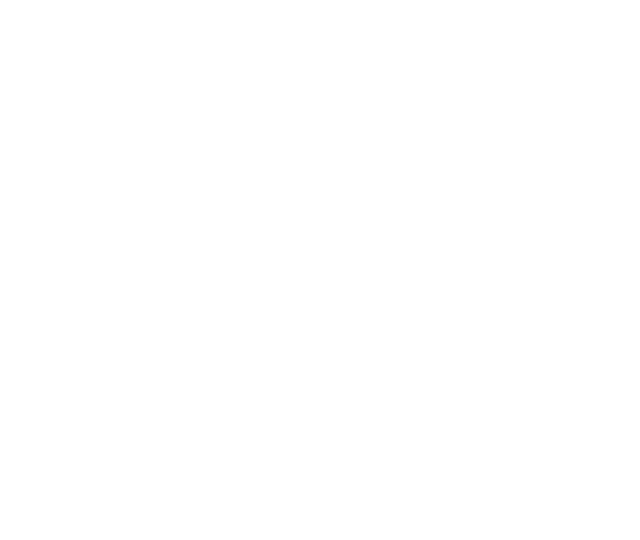
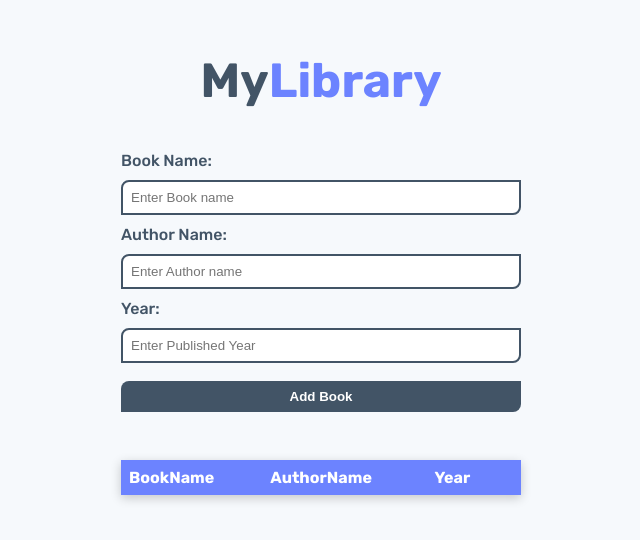
Before and after one commit to SubrinaTanjin27/Book-list, a plain HTML site: page index.html in a window 1280 px wide. Shown: the whole page, without its empty margins (319-959 px from the left). Drawn offline with Linux system fonts and the light colour scheme.

Commit message:
2nd commit

```diff
--- a/index.html
+++ b/index.html
@@ -1,15 +1,74 @@
 <!DOCTYPE html>
 <html lang="en">
+
 <head>
     <meta charset="UTF-8">
     <meta http-equiv="X-UA-Compatible" content="IE=edge">
     <meta name="viewport" content="width=device-width, initial-scale=1.0">
     <link rel="stylesheet" href="/src/css/style.css">
+    <link rel="stylesheet" href="https://cdnjs.cloudflare.com/ajax/libs/font-awesome/6.1.1/css/all.min.css">
     <title>Our BookList</title>
 </head>
+
 <body>
 
+    <div class="container">
+        <!-- starting of header section -->
+
+        <section class="header">
+            <div class="logo">
+                <h1>My<span class="theme-color">Library
+                    </span></h1>
+            </div>
+
+        </section>
+        <!-- end of header section -->
+
+        <!-- starting of input section -->
+
+        <section class="input">
+
+            <div class="lebel">
+                Book Name:
+            </div>
+            <div class="input-text">
+                <input class="inpt-text" type="text" id="book-name" placeholder="Enter Book name">
+            </div>
+
+
+            <div class="lebel">
+                Author Name:
+            </div>
+            <div class="input-text">
+                <input class="inpt-text" type="text" id="author-name" placeholder="Enter Author name">
+            </div>
+
+            <div class="lebel">
+                Year:
+            </div>
+            <div class="input-text">
+                <input class="inpt-text" type="text" id="year" placeholder="Enter Published Year">
+            </div>
+            <button class="main-button">Add Book</button>
+        </section>
+
+        <section class="table">
+            <table id="book-table">
+                <tr>
+                <th>BookName</th>
+                <th>AuthorName</th>
+                <th>Year</th>
+                <th></th>
+            </tr>
+            <tbody id="book-list"></tbody>
+            </table>
+        </section>
+
+
+
+    </div>
 
     <script src="/src/js/script.js"></script>
 </body>
+
 </html>
--- a/src/css/style.css
+++ b/src/css/style.css
@@ -1,6 +1,141 @@
 /* Resetting Basic Style */
+
+@import url('https://fonts.googleapis.com/css2?family=Rubik:ital,wght@0,300;0,400;0,500;0,700;1,400&display=swap');
+:root {
+  --family: 'Rubik', sans-serif;
+  --secondary: #425466;
+  --primary: #6c83ff;
+}
+
 * {
   margin: 0;
   padding: 0;
   box-sizing: border-box;
 }
+body {
+  background-color: #f6f9fc;
+  text-align: center;
+  margin: 0 auto;
+  font-family: var(--family);
+  color: var(--secondary);
+}
+
+.container {
+  width: 100%;
+  max-width: 600px;
+  margin: 0 auto;
+}
+.theme-color {
+  color: var(--primary);
+}
+.alert {
+  max-width: 400px;
+  width: 100%;
+  margin: 0 auto;
+  padding: 8px;
+  color: white;
+  border-radius: 8px;
+  margin-bottom: 8px;
+}
+.header .logo {
+  padding: 12px;
+  margin-top: 40px;
+  margin-bottom: 30px;
+}
+.red {
+  background-color: red;
+}
+.green {
+  background-color: green;
+}
+.header .logo h1 {
+  font-size: 48px;
+}
+.input {
+  width: 400px;
+  margin: 30px auto;
+}
+.input .lebel {
+  text-align: left;
+  font-weight: 500;
+  font-size: 16px;
+  margin: 10px 0;
+}
+.input .inpt-text {
+  width: 100%;
+  background-color: #fff;
+  color: #425466;
+  border: 2px solid var(--secondary);
+  padding: 8px;
+  transition: 1s;
+  border-top-left-radius: 8px;
+  border-bottom-right-radius: 8px;
+  outline: none;
+}
+
+.input .inpt-text:focus {
+  border-bottom-left-radius: 8px;
+  border-top-right-radius: 8px;
+  border-top-left-radius: 0px;
+  border-bottom-right-radius: 0px;
+}
+
+.input .main-button {
+  background-color: var(--secondary);
+  padding: 8px;
+  /* margin: 18px; */
+  color: #fff;
+  font-weight: bold;
+  width: 100%;
+  margin: 18px auto;
+  outline: none;
+  border: none;
+  cursor: pointer;
+
+  border-top-left-radius: 8px;
+  border-bottom-right-radius: 8px;
+}
+.table {
+  width: 400px;
+  margin-top: 30px;
+  margin: 0 auto;
+  box-shadow: 0 3px 10px rgb(0 0 0 / 0.2);
+}
+.table table {
+  width: 100%;
+  text-align: left;
+  /* position: relative; */
+  border-collapse: collapse;
+  background-color: #fff;
+}
+.table table tr {
+  width: 100%;
+  /* border-bottom: 1px solid var(--secondary); */
+}
+.table table th {
+  background-color: var(--primary);
+  color: #fff;
+}
+.table table th,
+td {
+  /* text-align: center; */
+  padding: 8px;
+}
+.table table tr:nth-child(odd) {
+  background-color: #d3d3d3;
+  color: #000 !important;
+}
+
+.table table tr:first-child() {
+  background-color: var(--primary) !important;
+}
+.close {
+  cursor: pointer;
+  outline: none;
+  background: transparent;
+  border: none;
+  color: var(--primary);
+}
+.close:hover {
+  color: red;
+}
--- a/src/js/script.js
+++ b/src/js/script.js
@@ -1 +1,55 @@
-console.log('hello');
+const btn = document.querySelector('.main-button');
+const table = document.querySelector('#book-list');
+
+function ShowAlert(cname, msg) {
+  let header = document.querySelector('.header');
+  let div = document.createElement('div');
+  div.classList.add('alert', cname);
+  div.innerText = msg;
+
+  header.append(div);
+  setTimeout(() => {
+    document.querySelector('.alert').remove();
+  }, 10000);
+}
+
+function addBook(e) {
+  let bookName = document.querySelector('#book-name');
+  let authorName = document.querySelector('#author-name');
+  let year = document.querySelector('#year');
+  if (
+    bookName.value === '' ||
+    authorName.value === '' ||
+    year.value === ''
+  ) {
+    ShowAlert('red', "Field Can't be empty");
+  } else {
+    let html = `
+  <td>${bookName.value}</td>
+  <td>${authorName.value}</td>
+  <td>${year.value}</td>
+  <td><button class="close"><i class="fa-solid fa-trash-can"></i></button></td>
+
+  `;
+    let tr = document.createElement('tr');
+    tr.innerHTML = html;
+    table.append(tr);
+    ShowAlert('green', 'Book Added');
+
+    bookName.value = '';
+    authorName.value = '';
+    year.value = '';
+  }
+}
+
+btn.addEventListener('click', addBook);
+
+function removeBook(e) {
+  //   console.log(e.target);
+  if (e.target.classList.contains('fa-trash-can')) {
+    e.target.parentElement.parentElement.parentElement.remove();
+    ShowAlert('red', 'Book Deleted');
+  }
+}
+
+table.addEventListener('click', removeBook);
```
